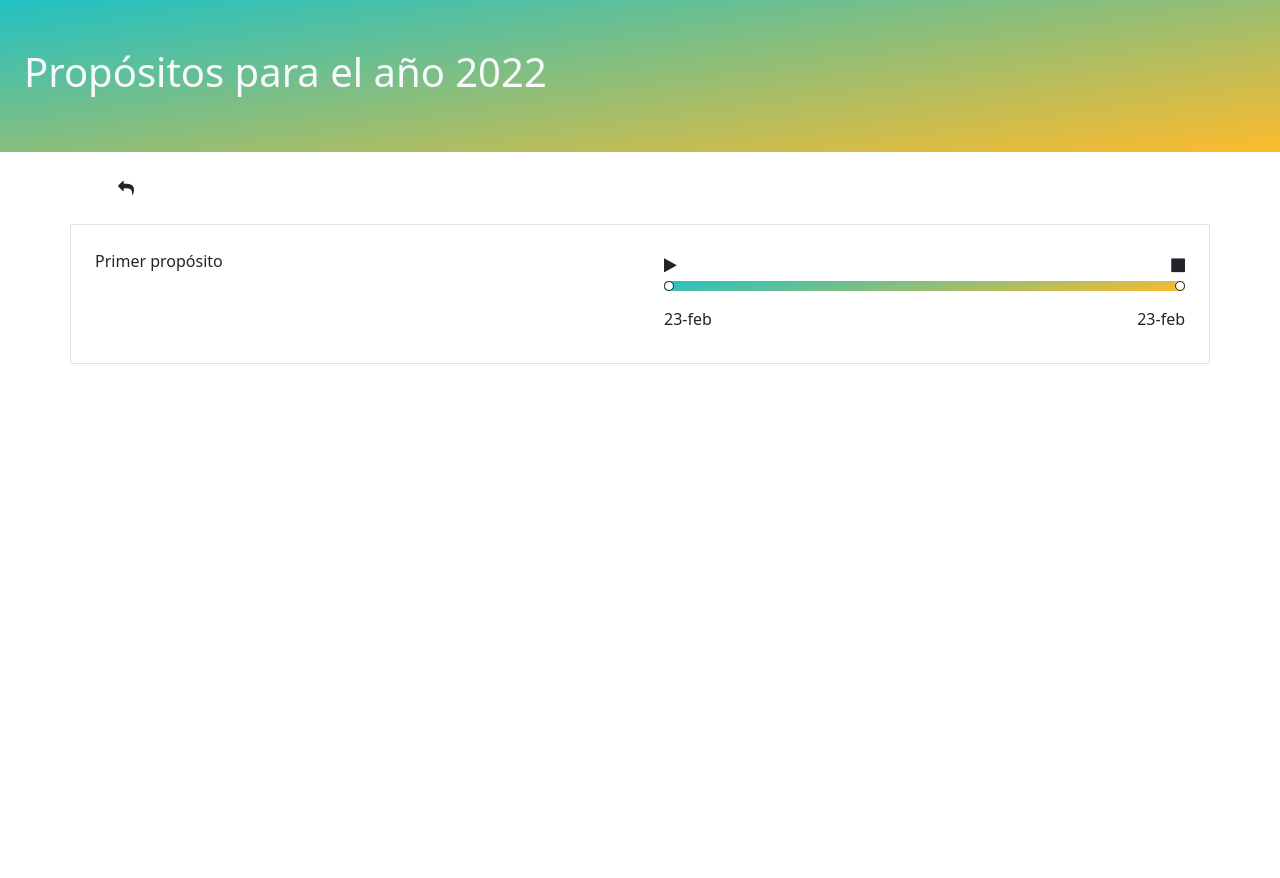
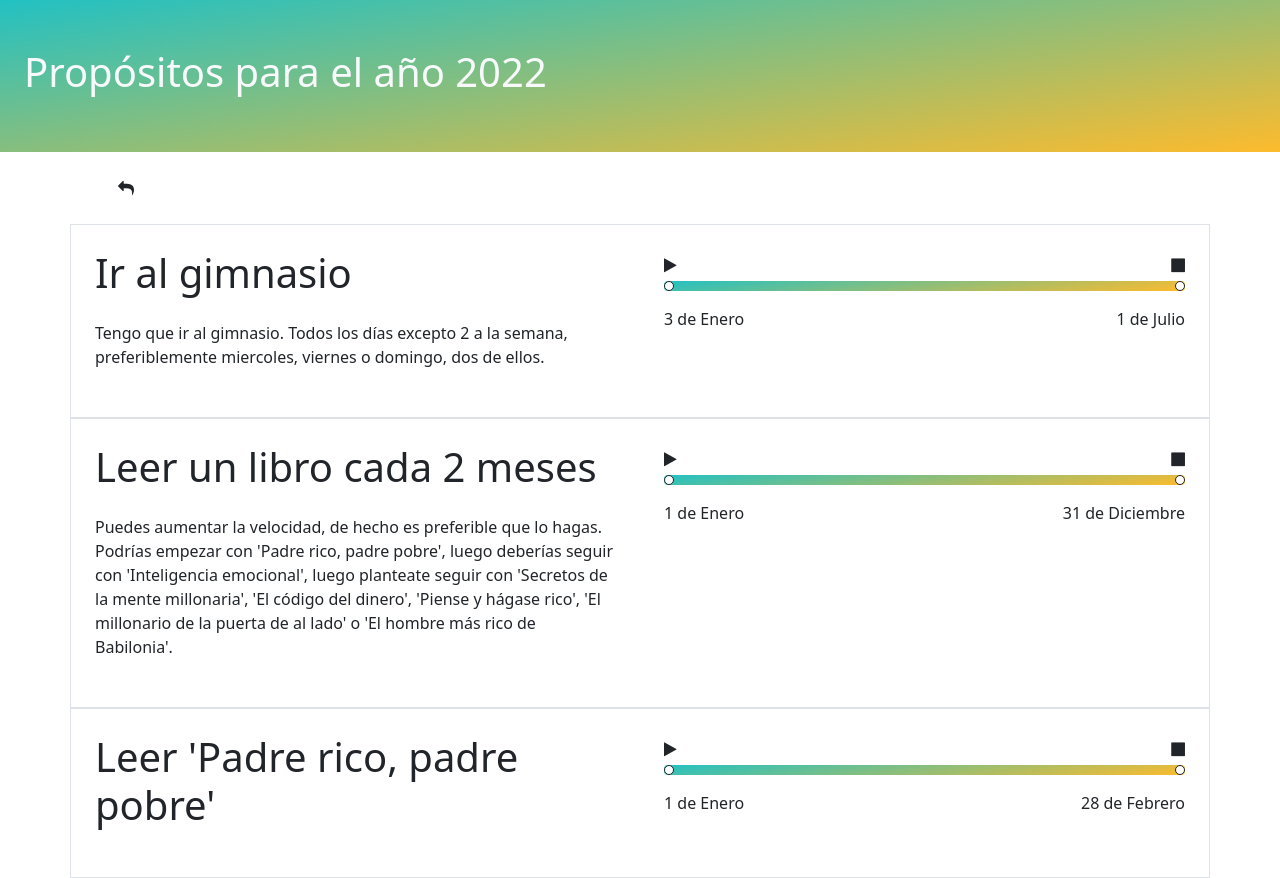
Before and after one commit to Diego-Martin-Mellado/propositos, a plain HTML site: page 2022/index.html in a window 1280 px wide. Before the commit the page ends 800 px from the top, so only its background shows below. Drawn offline with nearby package versions, Linux system fonts and the light colour scheme.

Commit message:
Termino el programa, comienzo a meter propositos

```diff
--- a/2022/index.html
+++ b/2022/index.html
@@ -12,6 +12,109 @@
 			background: linear-gradient(172deg, rgba(34,193,195,1) 0%, rgba(253,187,45,1) 100%);
 		}
 	</style>
+	<script type="text/javascript">
+		var meses = ['Enero', 'Febrero', 'Marzo', 'Abril', 'Mayo', 'Junio', 'Julio', 'Agosto', 'Septiembre', 'Octubre', 'Noviembre', 'Diciembre']
+		var propositos = [
+			// {
+			// 	title: '',
+			// 	description: '',
+			// 	start: new Date (),
+			// 	end: new Date ()
+			// },
+			{
+				title: 'Ir al gimnasio',
+				description: 'Tengo que ir al gimnasio. Todos los días excepto 2 a la semana, preferiblemente miercoles, viernes o domingo, dos de ellos.',
+				start: new Date ('2022-01-03'),
+				end: new Date ('2022-07-01')
+			},
+			{
+				title: 'Leer un libro cada 2 meses',
+				description: 'Puedes aumentar la velocidad, de hecho es preferible que lo hagas. Podrías empezar con \'Padre rico, padre pobre\', luego deberías seguir con \'Inteligencia emocional\', luego planteate seguir con \'Secretos de la mente millonaria\', \'El código del dinero\', \'Piense y hágase rico\', \'El millonario de la puerta de al lado\' o \'El hombre más rico de Babilonia\'.',
+				start: new Date ('2022-01-01'),
+				end: new Date ('2022-12-31')
+			},
+			{
+				title: 'Leer \'Padre rico, padre pobre\'',
+				description: '',
+				start: new Date ('2022-01-01'),
+				end: new Date ('2022-02-28')
+			}
+		]
+		window.onload = () => {
+			propositos.forEach ((proposito) => {
+				document.getElementById ('main').appendChild (get_html (proposito.title, proposito.description, proposito.start, proposito.end))
+			})
+		}
+		const get_html = (title, description, start, end) => {
+			// div principal
+			let return_obj = document.createElement ('div')
+			return_obj.setAttribute ('class', 'row border')
+
+			// primer col
+			let col1 = document.createElement ('div')
+			col1.setAttribute ('class', 'col p-4')
+
+			// titulo
+			let titulo = document.createElement ('h1')
+			titulo.appendChild (document.createTextNode (title))
+			col1.appendChild (titulo)
+
+			// descripcion
+			let descripcion = document.createElement ('div')
+			descripcion.setAttribute ('class', 'my-4')
+			descripcion.appendChild (document.createTextNode (description))
+			col1.appendChild (descripcion)
+
+			let col2 = document.createElement ('div')
+			col2.setAttribute ('class', 'col p-4')
+
+			let icons = document.createElement ('span')
+			icons.setAttribute ('class', 'float-start mt-2 p-0 rounded w-100')
+
+			let icon_play = document.createElement ('i')
+			icon_play.setAttribute ('class', 'fa fa-play float-start')
+
+			let icon_stop = document.createElement ('i')
+			icon_stop.setAttribute ('class', 'fa fa-stop float-end')
+
+			icons.appendChild (icon_play)
+			icons.appendChild (icon_stop)
+			col2.appendChild (icons)
+
+			let bar = document.createElement ('span')
+			bar.setAttribute ('class', 'float-start my-2 p-0 gradient1 rounded w-100')
+
+			let dot1 = document.createElement ('span')
+			dot1.setAttribute ('class', 'float-start m-0 p-1 border border-dark rounded-circle bg-white')
+
+			let dot2 = document.createElement ('span')
+			dot2.setAttribute ('class', 'float-end m-0 p-1 border border-dark rounded-circle bg-white')
+
+			bar.appendChild (dot1)
+			bar.appendChild (dot2)
+			col2.appendChild (bar)
+
+			let dates = document.createElement ('span')
+			dates.setAttribute ('class', 'float-start mt-2 p-0 rounded w-100')
+
+			let date_start = document.createElement ('span')
+			date_start.setAttribute ('class', 'float-start m-0 p-0')
+			date_start.appendChild (document.createTextNode (`${start.getDate ()} de ${meses [start.getMonth ()]}`))
+
+			let date_end = document.createElement ('span')
+			date_end.setAttribute ('class', 'float-end m-0 p-0')
+			date_end.appendChild (document.createTextNode (`${end.getDate ()} de ${meses [end.getMonth ()]}`))
+
+			dates.appendChild (date_start)
+			dates.appendChild (date_end)
+			col2.appendChild (dates)
+
+			return_obj.appendChild (col1)
+			return_obj.appendChild (col2)
+
+			return return_obj
+		}
+	</script>
 	<title>2022</title>
 </head>
 <body>
@@ -23,10 +126,10 @@
 			<i class="fa fa-reply"></i>
 		</a>
 	</nav>
-	<main class="container">
-		<div class="row border">
+	<main class="container" id="main">
+		<!-- <div class="row border">
 			<div class="col p-4">
-				Primer propósito
+				Plantilla
 			</div>
 			<div class="col p-4">
 				<span class="float-start mt-2 p-0 rounded w-100">
@@ -42,7 +145,7 @@
 					<span class="float-end m-0 p-0">23-feb</span>
 				</span>
 			</div>
-		</div>
+		</div> -->
 	</main>
 </body>
 </html>
```
